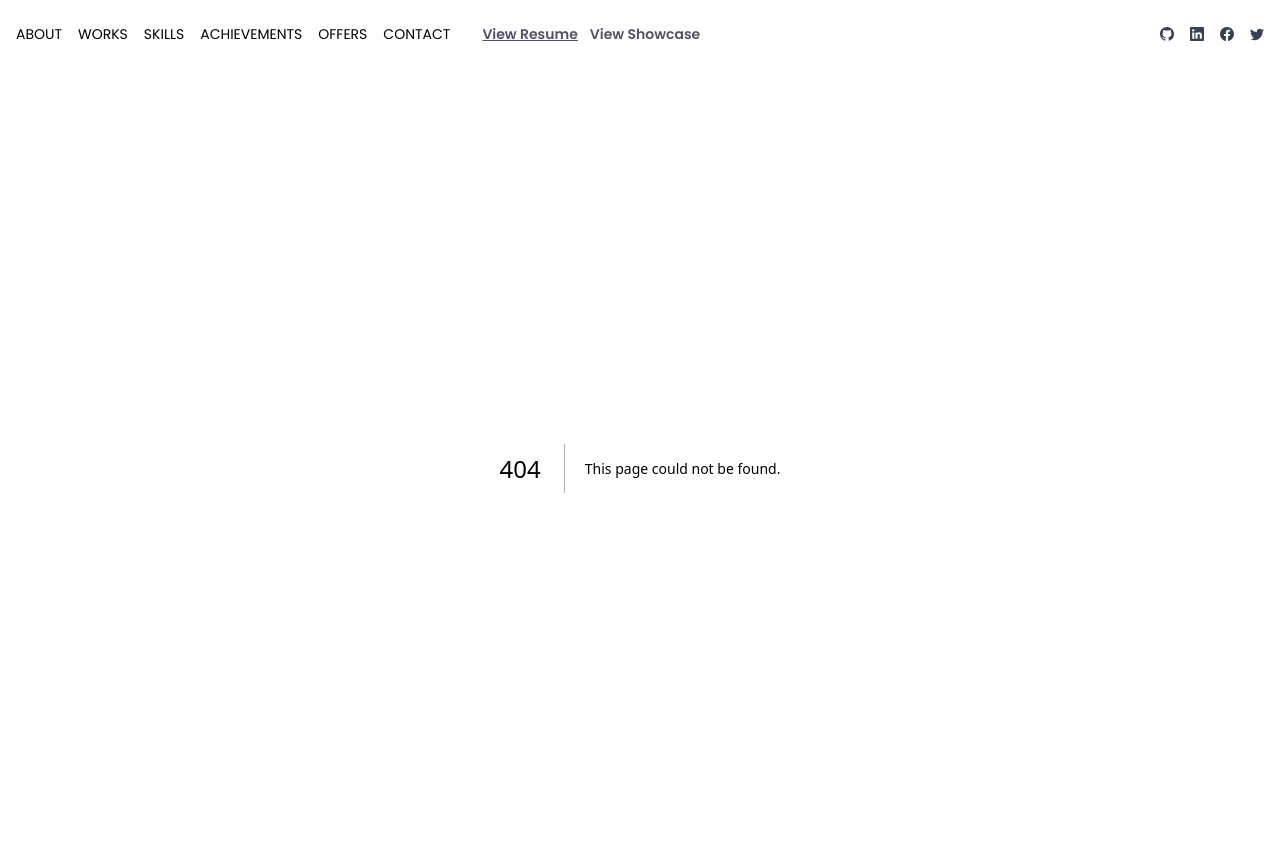
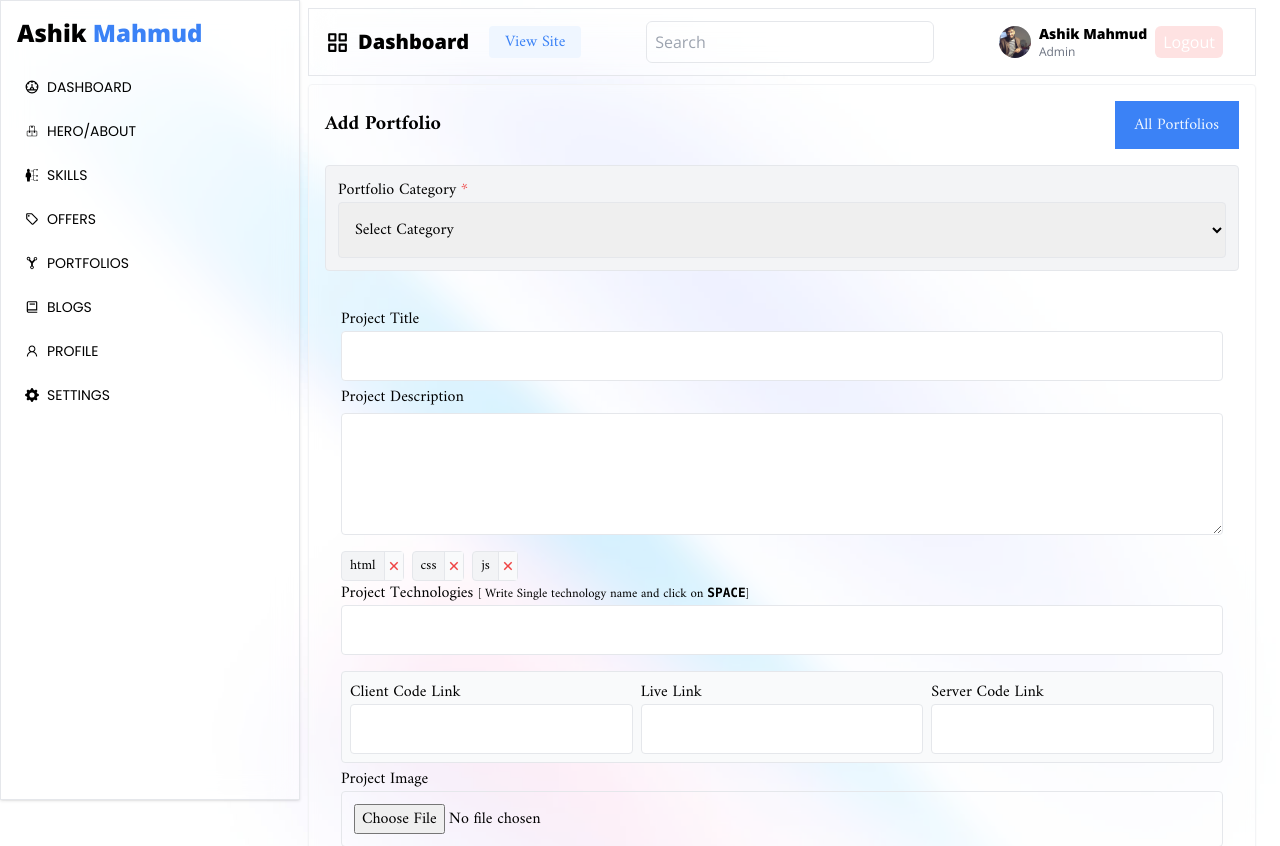
Before and after one commit to Ashik-Mahmud/nextjs-offical-portfolio, a Next.js app: page /dashboard/portfolio/add in a window 1280 px wide. Before the commit this address had no page. Shown: the top 846 px of the page. Built offline with nearby package versions, Linux system fonts and the light colour scheme.

Commit message:
yah done to design portfolio

```diff
--- /dev/null
+++ b/pages/dashboard/portfolio/add.tsx
@@ -0,0 +1,178 @@
+import DashboardLayout from "@/components/layouts/DashboardLayout";
+import Link from "next/link";
+import { useState } from "react";
+import { BiX } from "react-icons/bi";
+
+type Props = {};
+
+const AddPortfolio = (props: Props) => {
+  const [technologies, setTechnologies] = useState(["html", "css", "js"]);
+  return (
+    <div className="font-amiri">
+      <div className="title font-amiri flex items-center justify-between">
+        <h3 className="text-xl font-bold">Add Portfolio</h3>
+        <Link
+          href={"/dashboard/portfolio"}
+          className="p-3 px-5 bg-blue-500 text-blue-50"
+        >
+          All Portfolios
+        </Link>
+      </div>
+      <div className="portfolio-add-form mt-4">
+        <form action="">
+          <div className="input-group mb-3 bg-gray-100 p-3 rounded border">
+            <label htmlFor="title">
+              Portfolio Category <span className="text-red-500">*</span>
+            </label>
+            <select
+              name=""
+              id=""
+              className="w-full border p-3 rounded outline-none cursor-pointer"
+            >
+              <option value="">Select Category</option>
+              <option value="Web Development">Web Development</option>
+              <option value="Full Stack Development">
+                Full Stack Development
+              </option>
+              <option value="Frontend Development">Frontend Development</option>
+              <option value="Backend Development">Backend Development</option>
+              <option value="App Development">App Development</option>
+              <option value="Web App Development">Web App Development</option>
+              <option value="Database Managing">Database Managing</option>
+              <option value="UI/UX Design">UI/UX Design</option>
+              <option value="Digital Marketing">Digital Marketing</option>
+              <option value="MERN Stack">MERN Stack</option>
+            </select>
+          </div>
+          <div className="my-5 p-4 flex flex-col gap-1">
+            <div className="input-group">
+              <label htmlFor="project-title">Project Title</label>
+              <input
+                type="text"
+                name="project-title"
+                id="project-title"
+                className="w-full border p-3 rounded outline-none"
+              />
+            </div>
+            <div className="input-group">
+              <label htmlFor="project-description">Project Description</label>
+              <textarea
+                name="project-description"
+                id="project-description"
+                cols={3}
+                rows={4}
+                className="w-full border outline-none my-1 rounded p-3"
+              ></textarea>
+            </div>
+            <div className="input-group">
+              {/* technologies showing area */}
+              {technologies?.length > 0 && (
+                <div className="flex flex-wrap gap-2">
+                  {technologies.map((technology: string, index: number) => (
+                    <span
+                      key={index}
+                      className="bg-gray-100  text-sm border rounded flex items-between"
+                    >
+                      <span className="p-1 px-2"> {technology}</span>
+                      <span
+                        className="text-red-500 bg-gray-50 p-1 px-0 border-l text-lg cursor-pointer grid place-items-center"
+                        onClick={() => {
+                          const newTechnologies = technologies.filter(
+                            (tech: string) => tech !== technology
+                          );
+                          setTechnologies(newTechnologies);
+                        }}
+                      >
+                        <BiX />
+                      </span>
+                    </span>
+                  ))}
+                </div>
+              )}
+              {technologies?.length >= 5 && (
+                <div className="text-red-500 text-sm">
+                  You can not add more than 5 technologies
+                </div>
+              )}
+
+              <label htmlFor="project-technologies">
+                Project Technologies{" "}
+                <small>
+                  [ Write Single technology name and click on{" "}
+                  <kbd className="font-bold">SPACE</kbd>]
+                </small>
+              </label>
+              <input
+                type="text"
+                id="project-technologies"
+                name="project-technologies"
+                className="w-full p-3 rounded border outline-none"
+                onKeyDown={(e) => {
+                  if (e.key === " ") {
+                    e.preventDefault();
+                    if (e.currentTarget.value === "") return;
+                    if (technologies.length >= 5) return;
+                    const newTechnology = e.currentTarget.value;
+                    setTechnologies([...technologies, newTechnology]);
+                    e.currentTarget.value = "";
+                  }
+                }}
+              />
+            </div>
+
+            <div className="flex items-center gap-2 bg-gray-50 p-2 rounded border mt-3">
+              <div className="input-group  flex-1">
+                <label htmlFor="client-link">Client Code Link</label>
+                <input
+                  type="text"
+                  name="client-link"
+                  id="client-link"
+                  className="w-full border p-3 rounded outline-none"
+                />
+              </div>
+              <div className="input-group flex-1">
+                <label htmlFor="live-link">Live Link</label>
+                <input
+                  type="text"
+                  name="live-link"
+                  id="live-link"
+                  className="w-full border p-3 rounded outline-none"
+                />
+              </div>
+              <div className="input-group flex-1">
+                <label htmlFor="server-link">Server Code Link</label>
+                <input
+                  type="text"
+                  name="server-link"
+                  id="server-link"
+                  className="w-full border p-3 rounded outline-none"
+                />
+              </div>
+            </div>
+            <div className="input-group">
+              <label htmlFor="project-image">Project Image</label>
+              <input
+                type="file"
+                name="project-image"
+                id="project-image"
+                className="w-full border p-3 rounded outline-none"
+              />
+            </div>
+
+            <div className="input-group mt-4">
+              <button className="bg-blue-500 text-blue-50 p-3 rounded">
+                Add Portfolio
+              </button>
+            </div>
+          </div>
+        </form>
+      </div>
+    </div>
+  );
+};
+
+AddPortfolio.getLayout = (page: React.ReactNode) => {
+  return <DashboardLayout>{page}</DashboardLayout>;
+};
+
+export default AddPortfolio;
--- a/pages/dashboard/portfolio/index.tsx
+++ b/pages/dashboard/portfolio/index.tsx
@@ -1,10 +1,23 @@
 import DashboardLayout from "@/components/layouts/DashboardLayout";
+import Link from "next/link";
 import React from "react";
 
 type Props = {};
 
 const PortfolioPage = (props: Props) => {
-  return <div>PortfolioPage</div>;
+  return (
+    <div>
+      <div className="title font-amiri flex items-center justify-between">
+        <h3 className="text-xl font-bold">Portfolio Page Customize</h3>
+        <Link
+          className="p-2 px-5 bg-transparent border-blue-500 border text-blue-500 hover:bg-blue-500 hover:text-blue-50 transition-all"
+          href={"/dashboard/portfolio/add"}
+        >
+          Add Portfolio
+        </Link>
+      </div>
+    </div>
+  );
 };
 
 PortfolioPage.getLayout = (page: React.ReactNode) => {
```
